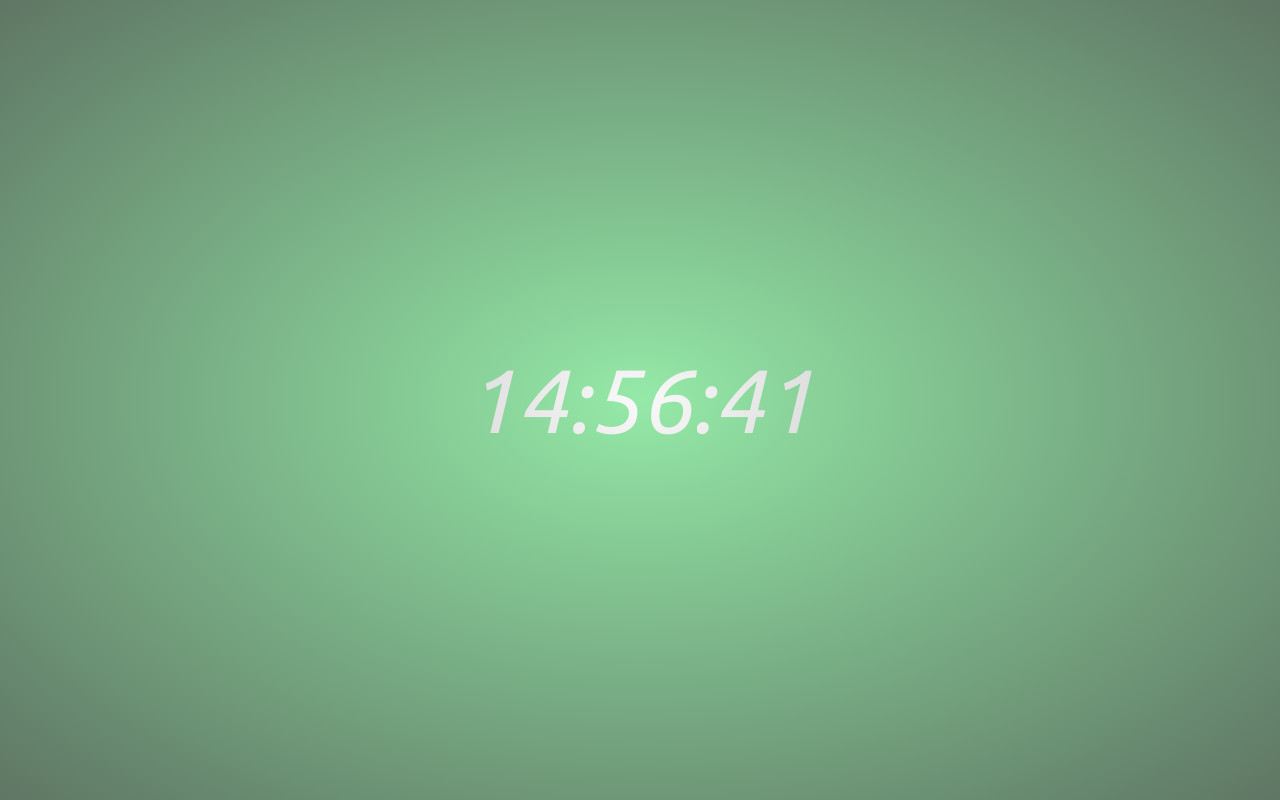
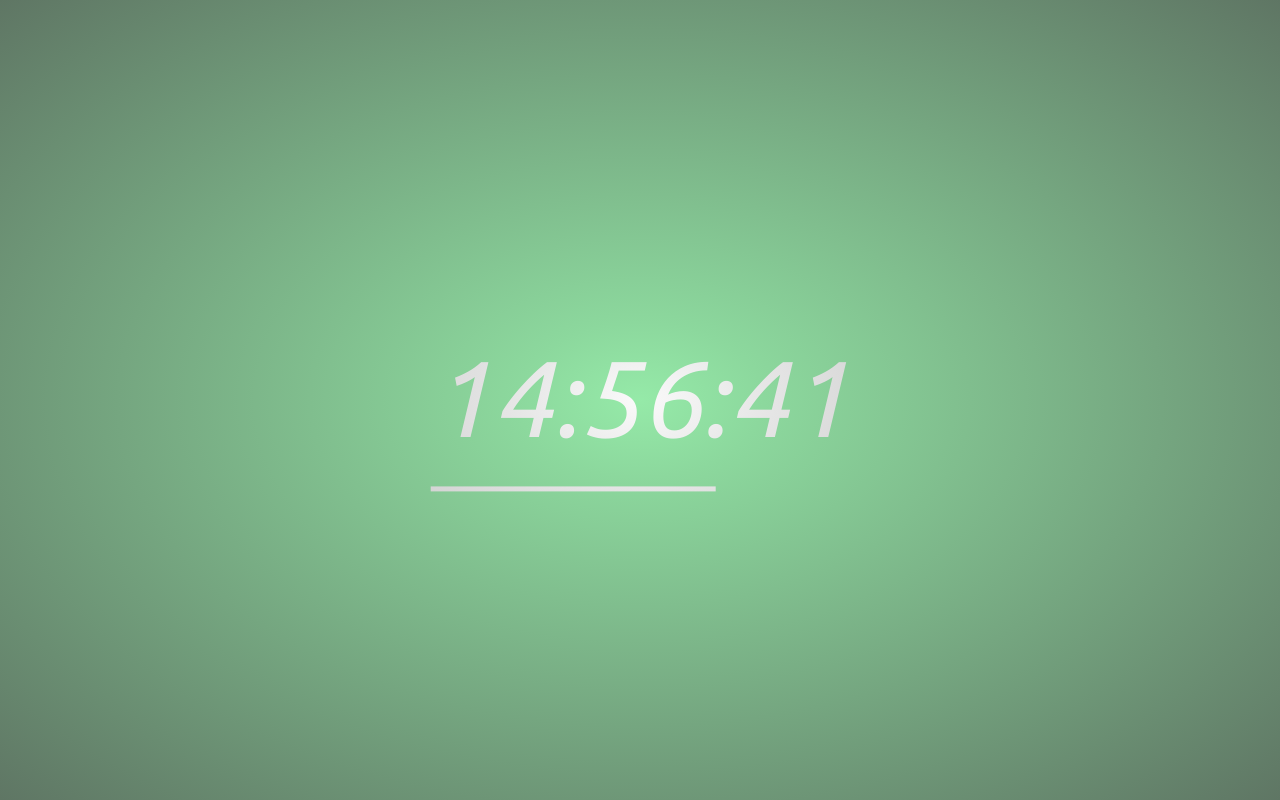
Before and after one commit to prufrock123/ColorClock, a plain HTML site: page index.html in a window 1280 px wide. Drawn offline with Linux system fonts and the light colour scheme.

Commit message:
Adds progress bar

```diff
--- a/css/style.css
+++ b/css/style.css
@@ -6,7 +6,14 @@ body {
     color: white;
     margin: 0 auto;
     font-family: 'Ubuntu', sans-serif;
-    font-size: 5em;
+    font-size: 6em;
+}
+#progress {
+	background-color: white;
+	height: 5px;
+	width: 100%;
+	display: block;
+	/*margin: auto;*/
 }
 /*#clock::after {
 	content: "";
--- a/index.html
+++ b/index.html
@@ -15,6 +15,7 @@
     <div class="gradient">
         <div class="centerify">
             <div id="clock"></div>
+            <div id="progress"></div>
         </div>
     </div>
     <script type="text/javascript" src="./js/app.js"></script>
--- a/js/app.js
+++ b/js/app.js
@@ -4,6 +4,7 @@ function app() {
     "use strict";
 
     var backGround = document.querySelector("body")
+    var progressBar = document.querySelector("#progress")
 
     // setInterval(function() {
     //     backGround.style["background-color"] = "red"
@@ -14,7 +15,7 @@ function app() {
         var date = new Date();
         // var hour = date.getHours();
         // var minute = date.getMinutes();
-        // var second = date.getSeconds();
+        var second = date.getSeconds();
         // var time = hour + ":" + minute + ":" + second;
 
         var parts = ["getHours", "getMinutes", "getSeconds"];
@@ -44,20 +45,25 @@ function app() {
         function convertTimeToRGB(time) {
             var range = [24, 60, 60]
             var empty = []
-        	time.forEach(function(value, index){
-        		empty[index] = Math.round(value/range[index]* 255)
+            time.forEach(function(value, index) {
+                    empty[index] = Math.round(value / range[index] * 255)
                 })
                 // console.log(empty.join(", "))
                 // empty.join()
             return empty
         }
 
-        // convertTimeToRGB(time);
+        function progressFunction(item) {
+                item.style["width"] = parseInt(second / 60 * 100) + "%";
+            }
+ 		progressFunction(progressBar)
 
         var clock = document.querySelector("#clock");
         clock.textContent = time.join(":");
-        backGround.style["background-color"]= "rgb(" + convertTimeToRGB(time).join(", ") + ")";
+        backGround.style["background-color"] = "rgb(" + convertTimeToRGB(time).join(", ") + ")";
     }
 
     setInterval(count, 1000)
+
+
 }
```
Also changed, not shown: dist/style.css. Lines whose indentation alone changed are shown as unchanged.
